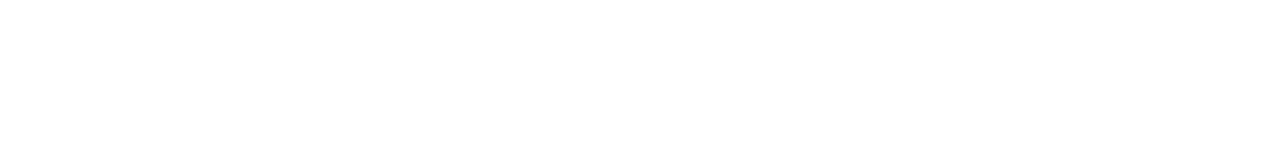
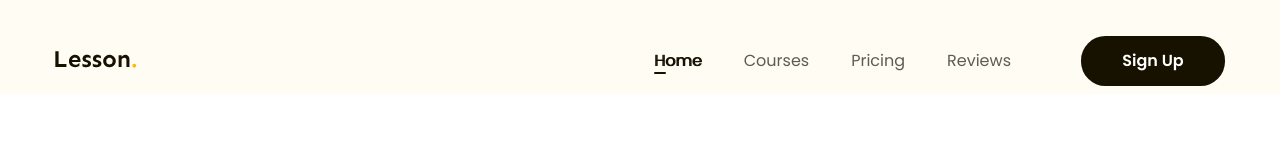
Before and after one commit to anhdo1896/landing-page-02, a plain HTML site: page index.html in a window 1280 px wide. Shown: the top 160 px of the page. Drawn offline with Linux system fonts and the light colour scheme.

Commit message:
add header

```diff
--- a/assets/css/styles.css
+++ b/assets/css/styles.css
@@ -10,3 +10,85 @@ body {
     font-size: 1.6rem;
     font-family: "Poppins", sans-serif;
 }
+
+/* Common */
+a {
+    text-decoration: none;
+}
+
+.btn {
+    display: inline-block;
+    min-width: 118px;
+    padding: 0 16px;
+    line-height: 50px;
+    font-size: 1.6rem;
+    font-weight: 600;
+    color: #fff;
+    text-align: center;
+    background: #171100;
+    border-radius: 24.5px;
+}
+
+.main-content {
+    width: 1170px;
+    max-width: calc(100% - 48px);
+    margin-left: auto;
+    margin-right: auto;
+}
+
+/* Header */
+.header {
+    background: #fffcf4;
+}
+
+.header.fixed {
+    position: sticky;
+    top: -28px;
+}
+
+.header .body {
+    display: flex;
+    align-items: center;
+    padding: 36px 0 8px;
+}
+
+.nav {
+    margin-left: auto;
+}
+
+.nav ul {
+    display: flex;
+}
+
+.nav a {
+    position: relative;
+    padding: 8px 21px;
+    font-size: 1.6rem;
+    color: #5f5b53;
+}
+.nav li a:hover,
+.nav li.active a {
+    /* font-weight: 600; */
+    text-shadow: 1px 0 0 currentColor;
+    color: #171100;
+}
+
+.nav li.active a::after {
+    position: absolute;
+    left: 21px;
+    bottom: 6px;
+    content: "";
+    display: block;
+    width: 12px;
+    height: 2px;
+    border-radius: 1px;
+    background: #171100;
+}
+
+.header .action {
+    margin-left: 49px;
+}
+
+.header .sign-up-btn {
+    min-width: 144px;
+}
--- a/index.html
+++ b/index.html
@@ -4,6 +4,7 @@
         <meta charset="UTF-8" />
         <meta name="viewport" content="width=device-width, initial-scale=1.0" />
         <title>Project - 02</title>
+
         <!-- Embed Fonts -->
         <link rel="preconnect" href="https://fonts.googleapis.com" />
         <link rel="preconnect" href="https://fonts.gstatic.com" crossorigin />
@@ -18,7 +19,39 @@
         <!-- CSS Styles -->
         <link rel="stylesheet" href="./assets/css/styles.css" />
     </head>
-    <body>
+    <body style="height: 5000px">
+        <header class="header fixed">
+            <div class="main-content">
+                <div class="body">
+                    <!-- Logo -->
+                    <a href="#"
+                        ><img src="./assets/img/logo.svg" alt="Lesson."
+                    /></a>
 
+                    <!-- Nav -->
+                    <nav class="nav">
+                        <ul>
+                            <li class="active">
+                                <a href="#">Home</a>
+                            </li>
+                            <li>
+                                <a href="#!">Courses</a>
+                            </li>
+                            <li>
+                                <a href="#!">Pricing</a>
+                            </li>
+                            <li>
+                                <a href="#!">Reviews</a>
+                            </li>
+                        </ul>
+                    </nav>
+
+                    <!-- Action -->
+                    <div class="action">
+                        <a href="#!" class="btn sign-up-btn">Sign Up</a>
+                    </div>
+                </div>
+            </div>
+        </header>
     </body>
 </html>
```
Also changed, not shown: assets/img/logo.svg (added).
